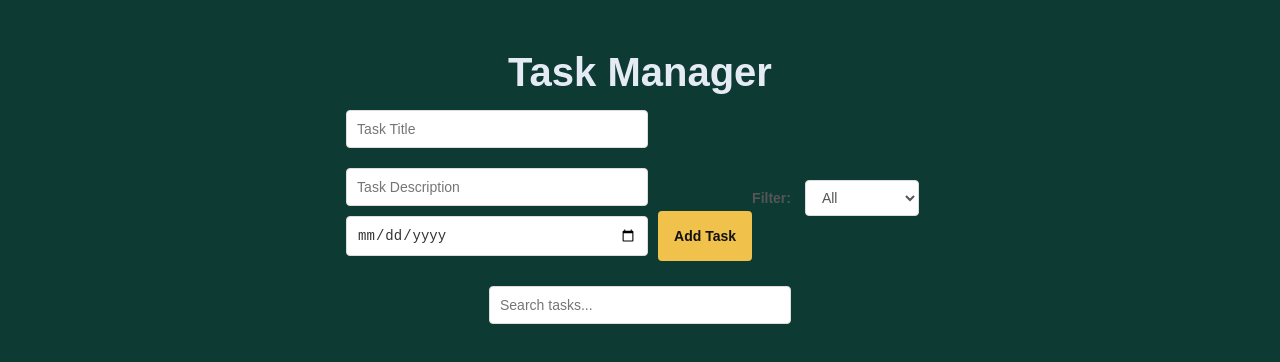
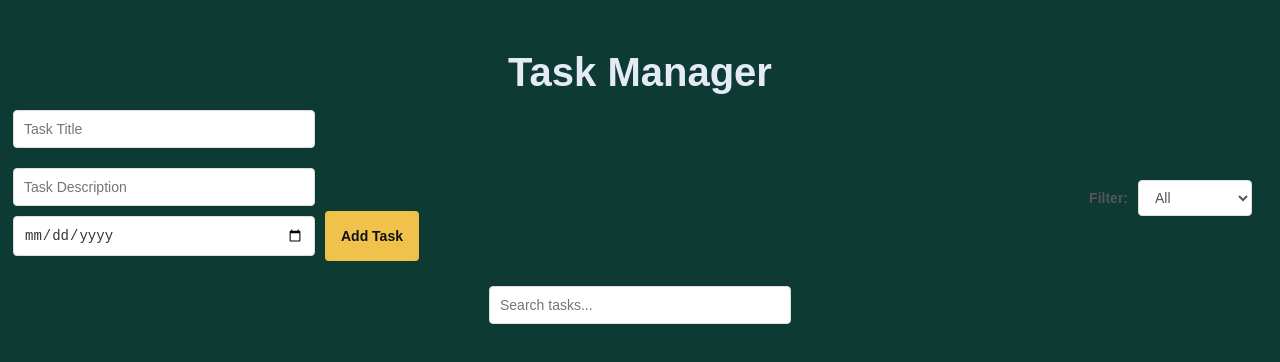
Before and after one commit to libankhalif97/Task-Manager, a React (Create React App) app: page / in a window 1280 px wide. Shown: the top 362 px of the page. Built offline with nearby package versions, Linux system fonts and the light colour scheme.

Commit message:
aligned the filter option against and between task title and description

```diff
--- a/src/App.css
+++ b/src/App.css
@@ -37,6 +37,10 @@ h1 {
 }
 
 .filter {
+  flex-grow: 1;
+  display: flex;
+  align-items: center;
+  justify-content: flex-end;
   margin-top: 20px;
 }
 
@@ -44,10 +48,10 @@ h1 {
   font-weight: bold;
   font-size: 14px;
   color: #555;
+  margin-right: 10px;
 }
 
 .filter select {
-  margin-left: 10px;
   padding: 8px 12px;
   background-color: #fff;
   border: 1px solid #ddd;
```
